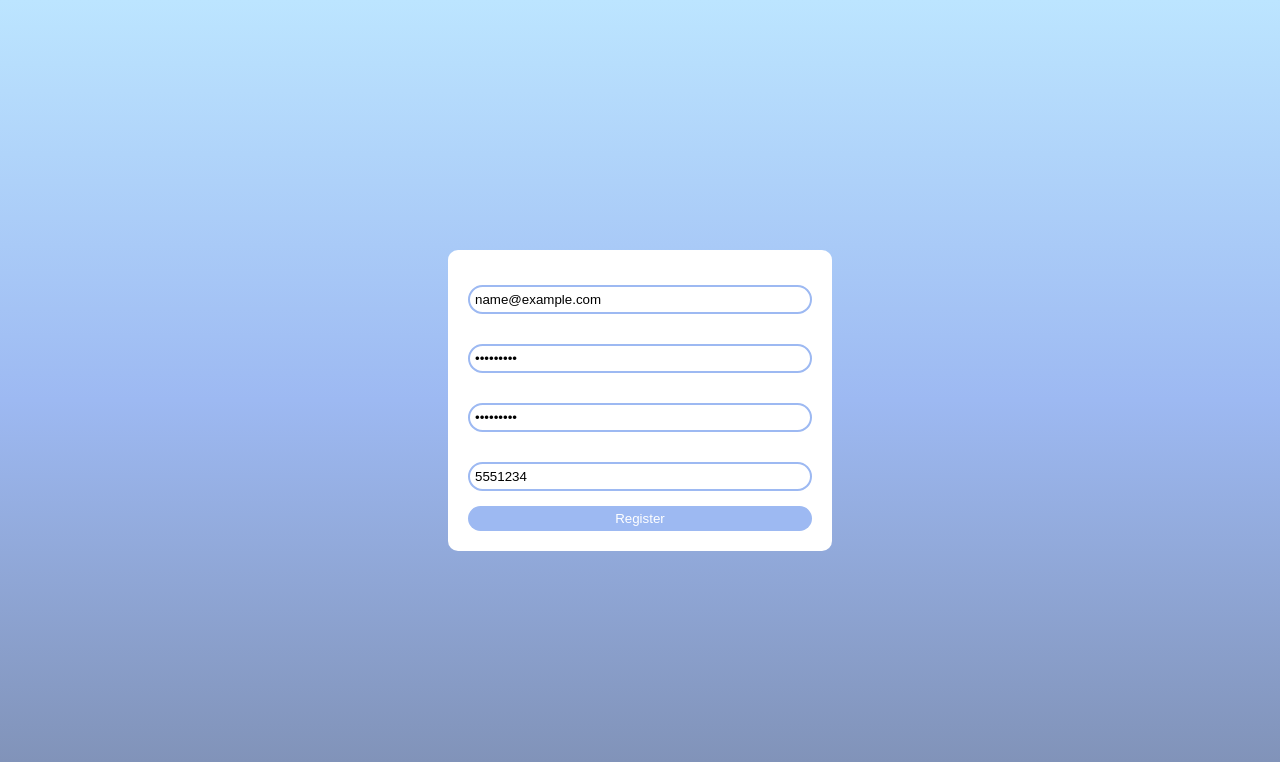
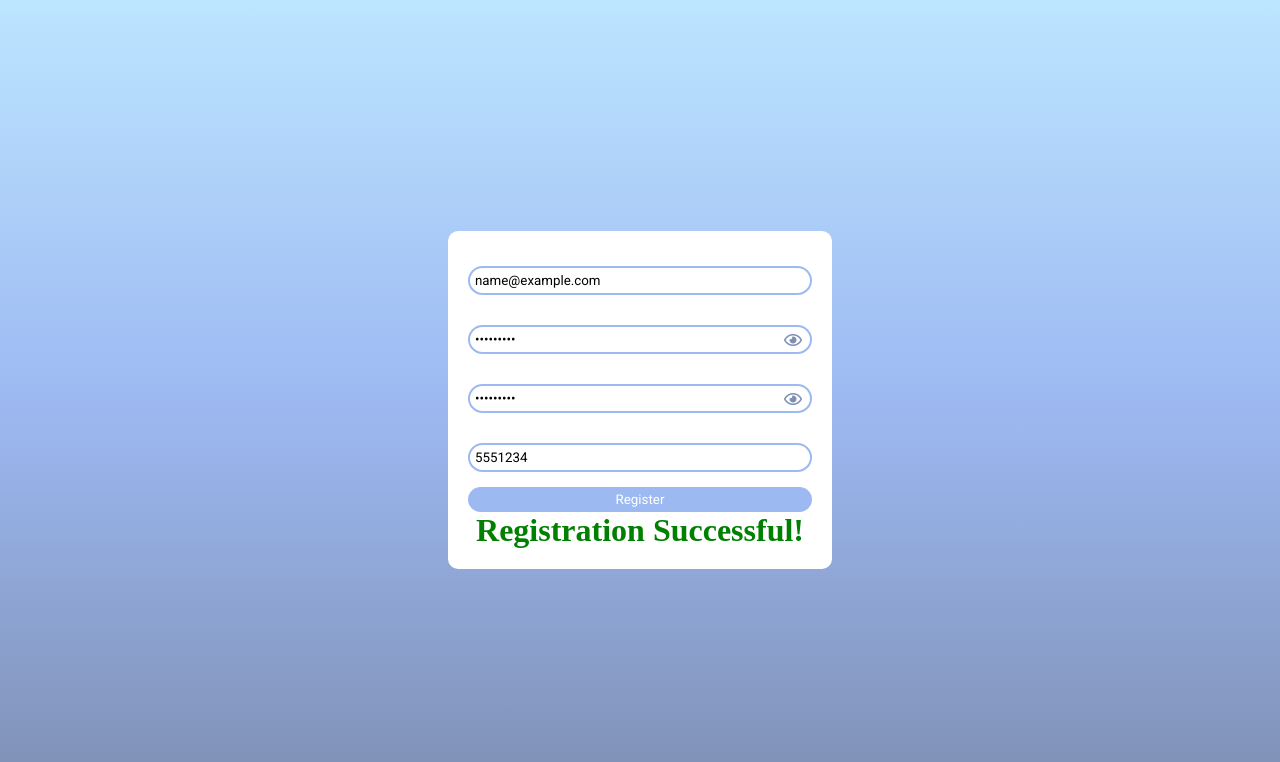
Before and after one commit to dhunjadi/reg-form, a plain HTML site: page index.html in a window 1280 px wide. Both pictures are taken after typing "name@example.com", "Sample123", "Sample123", "5551234" into the empty fields and a click on the button "Register". Drawn offline with nearby package versions, Linux system fonts and the light colour scheme.

Commit message:
last touches

```diff
--- a/css/styles.css
+++ b/css/styles.css
@@ -2,6 +2,7 @@
     margin: 0;
     padding: 0;
     box-sizing: border-box;
+    font-family: 'Roboto', sans-serif;
 }
 
 main{
@@ -35,6 +36,7 @@ input{
     width: 100%;
     padding: 5px;
     margin: 15px 0;
+    position: relative;
 }
 
 input:focus{
@@ -57,6 +59,26 @@ button:hover{
     color: white;
 }
 
+.password-input{
+    position: relative;
+    display: flex;
+    flex-direction: row;
+    justify-content: space-between;
+}
+
+#eye1, #eye2{
+    position: absolute;
+    top: 50%;
+    right: 10px;
+    transform: translateY(-50%);
+    color:#7e8fb3;
+}
+
+h1{
+    align-self: center;
+    visibility:hidden;
+font-family: 'Times New Roman', Times, serif;
+}
 
 
 @media screen and (min-width: 768px) {
--- a/index.html
+++ b/index.html
@@ -7,15 +7,24 @@
     <title>Registration Form</title>
     <link rel="stylesheet" href="css/styles.css">
     <link rel="stylesheet" href="https://pro.fontawesome.com/releases/v5.10.0/css/all.css" integrity="sha384-AYmEC3Yw5cVb3ZcuHtOA93w35dYTsvhLPVnYs9eStHfGJvOvKxVfELGroGkvsg+p" crossorigin="anonymous"/>
-</head>
-<body>
+    <link href="https://fonts.googleapis.com/css2?family=Roboto&display=swap" rel="stylesheet">
+    <link href="https://fonts.googleapis.com/css2?family=Old+Standard+TT&display=swap" rel="stylesheet"><body>
     <main>
         <form>
-            <input type="email" name="" id="email" placeholder='Enter a valid E-mail address' required>
-            <input type="password" name="" id="password" placeholder='Enter your password' required>
-            <input type="password" name="" id="confirm-password" placeholder='Confirm your password' required>
+                <input type="email" name="" id="email" placeholder='Enter a valid E-mail address' required>
+            <div class="password-input">
+                <input type="password" name="" id="password" placeholder='Enter your password' required>
+                <span><i class="far fa-eye" id="eye1"></i></span>
+            </div>
+
+            <div class="password-input">
+                <input type="password" name="" id="confirm-password" placeholder='Confirm your password' required>
+                <span><i class="far fa-eye" id="eye2"></i></span>
+            </div>
             <input type="tel" name="" id="phone" placeholder='Enter your phone number'>
+
             <button class="submit-btn">Register</button>
+            <h1>Message</h1>
         </form>
     </main>
     <script src="https://ajax.googleapis.com/ajax/libs/jquery/3.6.0/jquery.min.js"></script>
--- a/script.js
+++ b/script.js
@@ -3,55 +3,92 @@ const password = $('#password')
 const confirmPassword = $('#confirm-password')
 const phone = $('#phone')
 const submitBtn = $('.submit-btn')
+const passwordEye = document.getElementById('eye1')
+const confirmPasswordEye = document.getElementById('eye2')
+const message = document.querySelector('h1')
 
-const checkInputs = ()=>{
+submitBtn.click((e) => {
+    e.preventDefault()
+    checkInputs()
+})
+
+//Provjera inputa
+const checkInputs = () => {
     const emailValue = email[0].value
     const passwordValue = password[0].value
     const confirmPasswordValue = confirmPassword[0].value
-    const phoneValue = phone[0].value
 
-    if(emailValue === ''){
+    if (emailValue === '' || !isValidEmail(emailValue)) {
         setError(email)
-    } else if(!isValidEmail(emailValue)){
-        setError(email)
+    } else {
+        removeError(email)
     }
 
-    if(passwordValue === ''){
+    if (passwordValue === '' || !isValidPassword(passwordValue)) {
         setError(password)
-    } else if (!isValidPassword(passwordValue)){
-        setError(password)
+    } else {
+        removeError(password)
     }
 
-    if(confirmPasswordValue !== passwordValue){
+    if (confirmPasswordValue === '' || confirmPasswordValue !== passwordValue) {
         setError(password)
         setError(confirmPassword)
+    } else {
+        removeError(password)
+        removeError(confirmPassword)
     }
 
-    if(!isValidNumber(phoneValue)){
-        setError(phone)
+    if (isValidEmail(emailValue) && isValidPassword(passwordValue) && isValidPassword(confirmPasswordValue) && confirmPasswordValue === passwordValue) {
+        message.textContent = 'Registration Successful!'
+        message.style.color = 'green'
+        message.style.visibility = 'visible'
+    } else {
+        message.textContent = 'Something went wrong!'
+        message.style.color = 'red'
+        message.style.visibility = 'visible'
     }
+
+
 }
 
+// Prikazivanje/sakrivanje passworda
+passwordEye.addEventListener('click', () => {
+    if (password[0].attributes[0].nodeValue === 'password') {
+        password[0].attributes[0].nodeValue = 'text'
+        passwordEye.style.color = '#9db9f2'
+    } else {
+        password[0].attributes[0].nodeValue = 'password'
+        passwordEye.style.color = '#7e8fb3'
+    }
+})
 
+// Prikazivanje/sakrivanje confirmPassworda
+confirmPasswordEye.addEventListener('click', () => {
+    if (confirmPassword[0].attributes[0].nodeValue === 'password') {
+        confirmPassword[0].attributes[0].nodeValue = 'text'
+        confirmPasswordEye.style.color = '#9db9f2'
+    } else {
+        confirmPassword[0].attributes[0].nodeValue = 'password'
+        confirmPasswordEye.style.color = '#7e8fb3'
+    }
+})
 
-
+// Dodaje class "error"
 const setError = (input) => {
-    const pair = input.addClass("error")
+    input.addClass("error")
 }
 
+// Uklanja class "error"
+const removeError = (input) => {
+    input.removeClass("error")
+}
+
+// Provjera je li uneseni email validan
 const isValidEmail = (email) => {
     return /^(([^<>()[\]\.,;:\s@\"]+(\.[^<>()[\]\.,;:\s@\"]+)*)|(\".+\"))@(([^<>()[\]\.,;:\s@\"]+\.)+[^<>()[\]\.,;:\s@\"]{2,})$/.test(email)
 }
 
+// Provjera je li uneseni password validan
 const isValidPassword = (password) => {
     return /^(?=.*\d)(?=.*[a-z])(?=.*[A-Z])/.test(password)
 }
-
-const isValidNumber = (number) => {
-    return /^\d+$/.test(number);
-}
-
-submitBtn.click((e)=> {
-    e.preventDefault()
-    checkInputs()
-})
```
Also changed, not shown: 1 other file.
